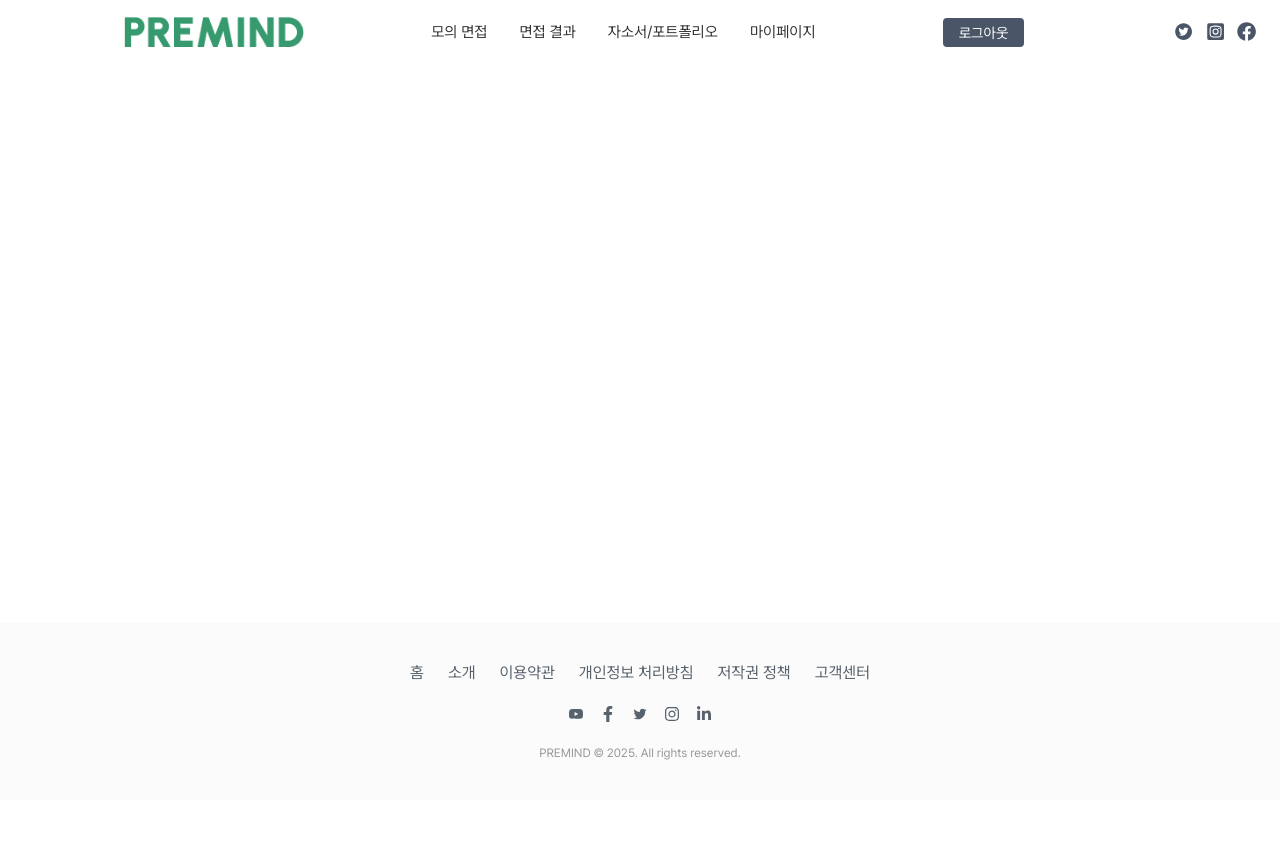
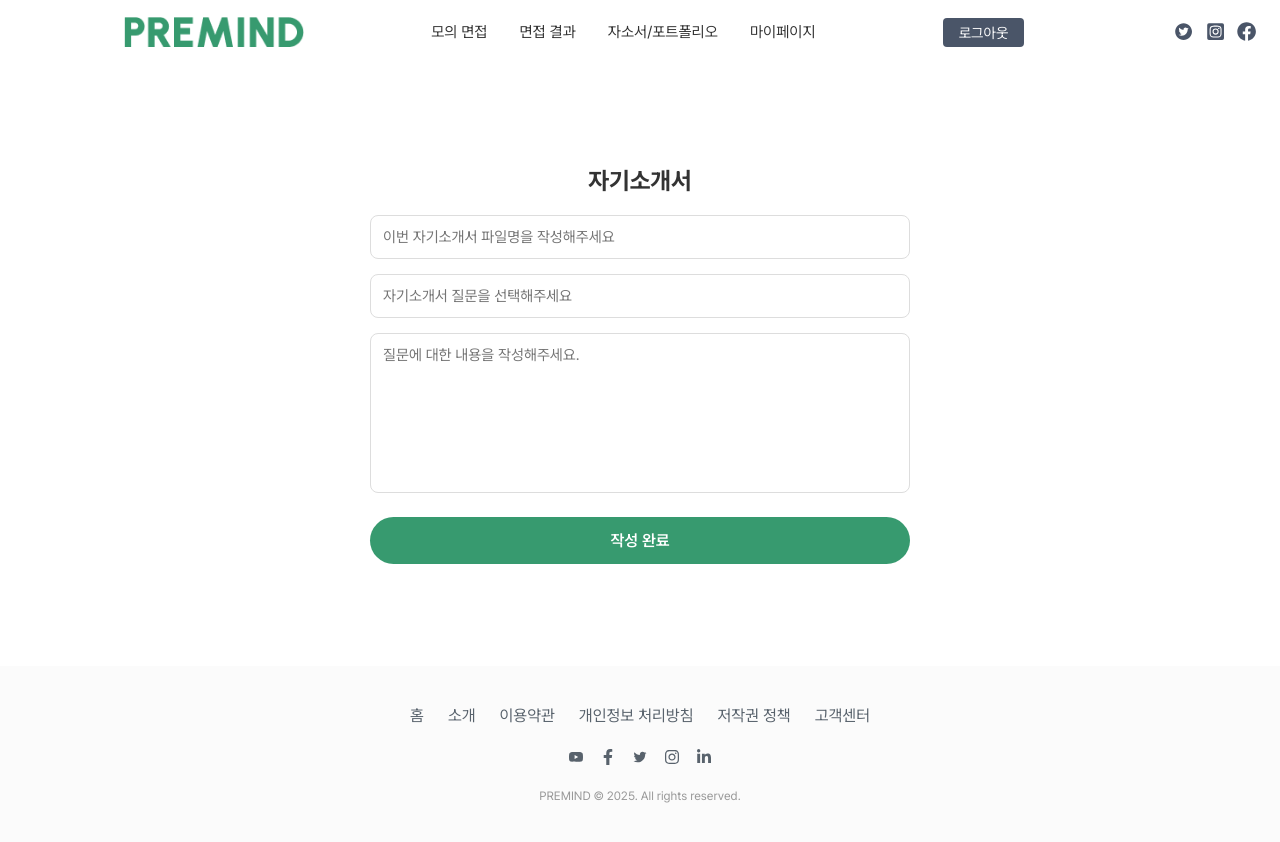
Before and after one commit to Hanium-Premind/Premind_FE, a React (Create React App) app: page /jasowrite in a window 1280 px wide. Before the commit the page ends 800 px from the top, so only its background shows below. Built offline with nearby package versions, Linux system fonts and the light colour scheme.

Commit message:
feat: 자기소개서 작성 페이지

```diff
--- a/src/App.js
+++ b/src/App.js
@@ -8,6 +8,8 @@ import Login from './pages/signInUp/Login';
 import Signup from './pages/signInUp/SignUp';
 import InterviewStart from './pages/Interview/InterviewStart';
 import PortfolioMain from './pages/portfolio/PortfolioMain';
+import Jaso from './pages/portfolio/Jaso';
+import JasoWrite from './pages/portfolio/JasoWrite';
 // import InterviewRecords from './pages/Interview/InterviewRecords';
 // import Portfolio from './pages/Portfolio';
 // import MyPage from './pages/MyPage';
@@ -27,6 +29,9 @@ const App = () => {
               <Route path="/login" element={<Login />} />
               <Route path="/signup" element={<Signup />} />
               <Route path="/portfoliomain" element={<PortfolioMain />} />
+              <Route path="/jaso" element={<Jaso />} />
+              <Route path="/jasowrite" element={<JasoWrite />} />
+
               {/* <Route path="/portfolio" element={<Portfolio />} /> */}
               {/* <Route path="/mypage" element={<MyPage />} /> */}
 
--- /dev/null
+++ b/src/assets/sass/jaso.scss
@@ -0,0 +1,99 @@
+.resume-page {
+  display: flex;
+  flex-direction: column;
+  align-items: center;
+  padding: 30px;
+
+  .title {
+    font-size: 28px;
+    font-weight: 600;
+    margin-bottom: 20px;
+    color: #374151;
+  }
+
+  .resume-box {
+    width: 700px;
+    border: 2px solid #3b82f6; // 파란색 테두리
+    border-radius: 6px;
+    background: #fff;
+    overflow: hidden;
+
+    .resume-header {
+      display: flex;
+      justify-content: space-between;
+      background: #f9fafb;
+      padding: 12px 16px;
+      font-weight: 500;
+      border-bottom: 1px solid #e5e7eb;
+
+      .left {
+        font-size: 14px;
+      }
+      .right {
+        font-size: 14px;
+      }
+    }
+
+    .resume-list {
+      list-style: none;
+      margin: 0;
+      padding: 0;
+
+      .resume-item {
+        display: flex;
+        justify-content: space-between;
+        align-items: center;
+        padding: 14px 16px;
+        border-bottom: 1px solid #f0f0f0;
+
+        &:hover {
+          background: #f9fafc;
+        }
+
+        .resume-info {
+          h3 {
+            font-size: 16px;
+            font-weight: 500;
+            margin: 0 0 4px 0;
+          }
+          p {
+            font-size: 13px;
+            color: #6b7280;
+            margin: 0;
+          }
+        }
+
+        .resume-meta {
+          display: flex;
+          align-items: center;
+          gap: 12px;
+          font-size: 14px;
+          color: #374151;
+
+          .more {
+            cursor: pointer;
+            font-size: 18px;
+          }
+        }
+      }
+    }
+  }
+
+  .button-wrap {
+    margin-top: 20px;
+
+    .new-resume-btn {
+      background: #10b981;
+      color: #fff;
+      padding: 10px 18px;
+      border-radius: 6px;
+      border: none;
+      cursor: pointer;
+      font-size: 15px;
+
+      &:hover {
+        background: #059669;
+      }
+    }
+  }
+}
--- /dev/null
+++ b/src/assets/sass/jasowrite.scss
@@ -0,0 +1,71 @@
+$background-color: #FBFBFB;
+.jaso-container {
+  width: 600px;
+  margin: 40px auto;
+  padding: 30px;
+  background: #fff;
+  border-radius: 12px;
+
+
+  h2 {
+    font-size: 24px;
+    margin-bottom: 20px;
+    text-align: center;
+    color: #333;
+  }
+
+  .input-box {
+    width: 100%;
+    padding: 12px;
+    margin-bottom: 15px;
+    border: 1px solid #ddd;
+    border-radius: 8px;
+    font-size: 15px;
+
+    &:focus {
+      outline: none;
+        border-radius: 8px;
+        border: 1px solid #379A6F;
+    }
+  }
+
+  .textarea-box {
+    width: 100%;
+    height: 160px;
+    padding: 12px;
+    margin-bottom: 20px;
+    border: 1px solid #ddd;
+    border-radius: 8px;
+    font-size: 15px;
+    resize: none;
+
+    &:focus {
+        outline: none;
+        border-radius: 8px;
+        border: 1px solid #379A6F;
+    }
+  }
+
+  .submit-btn {
+    width: 100%;
+    padding: 14px;
+    font-size: 16px;
+    font-weight: 600;
+    color: #fff;
+    border: none;;
+    border-radius: 24px;
+    background: #379A6F;;
+
+    cursor: pointer;
+    transition: all 0.25s ease;
+
+    &:hover {
+        border-radius: 24px;
+        background: #379A6F;
+    }
+
+    &:active {
+      transform: translateY(0px);
+    }
+  }
+}
--- /dev/null
+++ b/src/pages/portfolio/Jaso.jsx
@@ -0,0 +1,53 @@
+import { useEffect, useState } from "react";
+import "../../assets/sass/jaso.scss";
+import { useNavigate } from "react-router-dom";
+
+export default function ResumeList() {
+  const [resumes, setResumes] = useState([]);
+   const navigate = useNavigate();
+
+  // ✅ 데이터 fetch
+  useEffect(() => {
+    fetch("/resumes/list")
+      .then((res) => res.json())
+      .then((data) => setResumes(data))
+      .catch((err) => console.error("API 오류:", err));
+  }, []);
+
+  return (
+    <div className="resume-page">
+      <h1 className="title">자기소개서</h1>
+
+      <div className="resume-box">
+        {/* 테이블 헤더 */}
+        <div className="resume-header">
+          <span className="left">등록 일자 순 ⬇</span>
+          <span className="right">등록일</span>
+        </div>
+
+        {/* 리스트 출력 */}
+        <ul className="resume-list">
+          {resumes.map((resume, index) => (
+            <li key={index} className="resume-item">
+              <div className="resume-info">
+                <h3>{resume.title}</h3>
+                <p>{resume.tags}</p>
+              </div>
+              <div className="resume-meta">
+                <span>{resume.date}</span>
+                <span className="more">⋯</span>
+              </div>
+            </li>
+          ))}
+        </ul>
+      </div>
+
+      {/* 버튼 */}
+      <div className="button-wrap">
+         <button onClick={() => navigate("/jasowrite")}>
+        새 자기소개서 작성
+        </button>
+      </div>
+    </div>
+  );
+}
--- /dev/null
+++ b/src/pages/portfolio/JasoWrite.jsx
@@ -0,0 +1,68 @@
+import React, { useState } from "react";
+import { useNavigate, useParams } from "react-router-dom";
+import axios from "axios";
+import "../../assets/sass/jasowrite.scss";
+
+export default function JasoWrite() {
+  const { resumeId } = useParams(); // /resumes/:resumeId 에서 param 추출
+  const navigate = useNavigate();
+
+  const [title, setTitle] = useState("");
+  const [question, setQuestion] = useState("");
+  const [answer, setAnswer] = useState("");
+
+  const handleSubmit = async () => {
+    try {
+      const payload = {
+        title: title,
+        question: question,
+        answer: answer,
+      };
+
+      await axios.post(`/resumes/${resumeId}`, payload);
+
+      alert("자기소개서가 저장되었습니다.");
+      navigate("/resumes/list"); // 작성 완료 후 리스트 페이지로 이동
+    } catch (error) {
+      console.error(error);
+      alert("저장 중 오류가 발생했습니다.");
+    }
+  };
+
+  return (
+    <div className="jaso-container">
+      <h2>자기소개서</h2>
+
+      {/* 파일명 입력 */}
+      <input
+        type="text"
+        placeholder="이번 자기소개서 파일명을 작성해주세요"
+        value={title}
+        onChange={(e) => setTitle(e.target.value)}
+        className="input-box"
+      />
+
+      {/* 질문 */}
+      <input
+        type="text"
+        placeholder="자기소개서 질문을 선택해주세요"
+        value={question}
+        onChange={(e) => setQuestion(e.target.value)}
+        className="input-box"
+      />
+
+      {/* 답변 */}
+      <textarea
+        placeholder="질문에 대한 내용을 작성해주세요."
+        value={answer}
+        onChange={(e) => setAnswer(e.target.value)}
+        className="textarea-box"
+      />
+
+      {/* 작성 완료 버튼 */}
+      <button onClick={handleSubmit} className="submit-btn">
+        작성 완료
+      </button>
+    </div>
+  );
+}
--- a/src/pages/portfolio/PortfolioMain.jsx
+++ b/src/pages/portfolio/PortfolioMain.jsx
@@ -1,13 +1,34 @@
 import { useState } from "react";
-import '../../assets/sass/portfoliomain.scss'
+import { useNavigate } from "react-router-dom";
+import "../../assets/sass/portfoliomain.scss";
 
-export default function App() {
+export default function PortfolioMain() {
+  const navigate = useNavigate();
   const [selected, setSelected] = useState(null);
 
   const cards = [
-    { id: 1, title: "자기소개서 관리", desc: "면접에 대비하기 위해선, 자기소개서 작성부터 시작!" },
-    { id: 2, title: "포트폴리오 관리", desc: "직무에 따라 중요한 포트폴리오!" },
+    {
+      id: 1,
+      title: "자기소개서 관리",
+      desc: "면접에 대비하기 위해선, 자기소개서 작성부터 시작!",
+    },
+    {
+      id: 2,
+      title: "포트폴리오 관리",
+      desc: "직무에 따라선, 자기소개서 만큼 중요한 자료!",
+    },
   ];
+
+  const handleSelect = (cardId) => {
+    setSelected(cardId);
+
+    // 카드 선택 시 페이지 이동 처리
+    if (cardId === 1) {
+      navigate("/jaso"); // 자기소개서 페이지
+    } else if (cardId === 2) {
+      navigate("/portfolio"); // 포트폴리오 페이지 (추후 필요 시)
+    }
+  };
 
   return (
     <div className="main">
@@ -19,7 +40,7 @@ export default function App() {
           <h2>{card.title}</h2>
           <p>{card.desc}</p>
           <div className="button-wrap">
-              <button onClick={() => setSelected(card.id)}>선택</button>
+            <button onClick={() => handleSelect(card.id)}>선택</button>
           </div>
         </div>
       ))}
```
Lines whose indentation alone changed are shown as unchanged.
